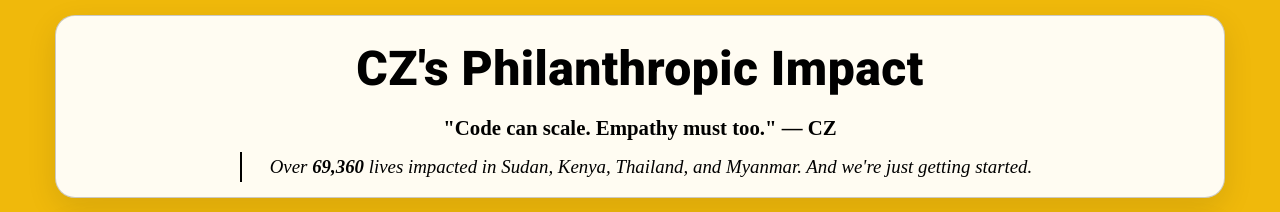
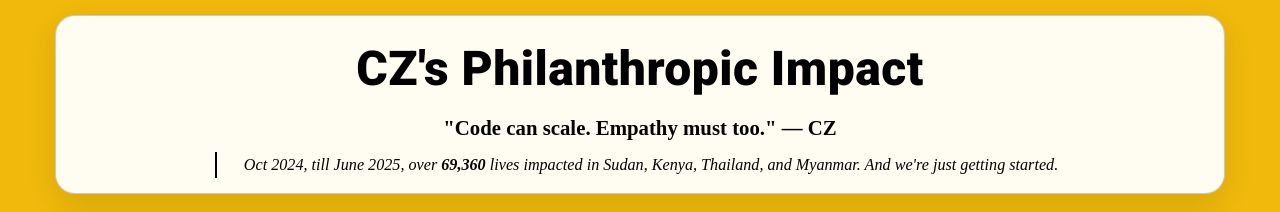
Before and after one commit to devyzilabs/testpage, a plain HTML site: page index.html in a window 1280 px wide. Shown: the top 212 px of the page. Drawn offline with Linux system fonts and the light colour scheme.

Commit message:
Update index.html

```diff
--- a/index.html
+++ b/index.html
@@ -57,13 +57,13 @@
 
         .header .quote {
             font-family: 'Times New Roman', Times, serif;
-            font-size: 1.18rem;
+            font-size: 1.01rem;
             color: #000000;
             font-style: italic;
             border-left: 2px solid #000000;
             padding-left: 20px;
             margin: 8px auto 0;
-            max-width: 800px;
+            max-width: 850px;
             font-weight: 400;
             white-space: nowrap;
             overflow: hidden;
@@ -1076,7 +1076,6 @@
             }
         }
 
-        /* 为iPhone 16等小屏幕设备添加专门的媒体查询 */
         @media (max-width: 480px) {
             .container {
                 padding: 10px;
@@ -1138,7 +1137,6 @@
             }
         }
 
-        /* 为极小屏幕（小于360px）的设备 */
         @media (max-width: 360px) {
             .country-nav {
                 grid-template-columns: 1fr;
@@ -1163,7 +1161,7 @@
             <h1>CZ's Philanthropic Impact</h1>
             <p class="charity-subtitle">"Code can scale. Empathy must too." — CZ</p>
             <div class="quote">
-                Over <strong>69,360</strong> lives impacted in Sudan, Kenya, Thailand, and Myanmar. And we're just getting started.
+                Oct 2024, till June 2025, over <strong>69,360</strong> lives impacted in Sudan, Kenya, Thailand, and Myanmar. And we're just getting started.
             </div>
         </header>
 
@@ -1182,8 +1180,6 @@
             </div>
             <div class="highlight-box">
                 <p>CZ's impact has reached over <strong>69,360 beneficiaries</strong> across four countries, delivering essential meals, food baskets, and medical support. From life-saving surgeries to long-term community health, the effort strengthens lives and builds lasting impact.</p>
-
-
                 <br>
 
                 <a href="#stories" style="color: #000000; text-decoration: underline; font-weight: 600;">Discover the success stories behind CZ's charity work</a> and read the <a href="#letter" style="color: #000000; text-decoration: underline; font-weight: 600;">thank-you letter from UTU BORA community</a>.</p>
@@ -1504,7 +1500,6 @@
             </div>
         </section>
 
-        <!-- Modal for image zoom -->
         <div id="imageModal" class="modal" onclick="closeModal()">
             <span class="close" onclick="closeModal()">&times;</span>
             <img class="modal-content" id="modalImage">
@@ -1546,7 +1541,6 @@
             observer.observe(el);
         });
 
-        // Modal functions for image zoom
         function openModal(element) {
             const modal = document.getElementById('imageModal');
             const modalImg = document.getElementById('modalImage');
@@ -1556,7 +1550,6 @@
             modalImg.src = img.src;
             modalImg.alt = img.alt;
 
-            // Prevent body scroll when modal is open
             document.body.style.overflow = 'hidden';
         }
 
@@ -1564,11 +1557,9 @@
             const modal = document.getElementById('imageModal');
             modal.style.display = 'none';
 
-            // Restore body scroll
             document.body.style.overflow = 'auto';
         }
 
-        // Close modal when pressing ESC key
         document.addEventListener('keydown', function(event) {
             if (event.key === 'Escape') {
                 closeModal();
```
